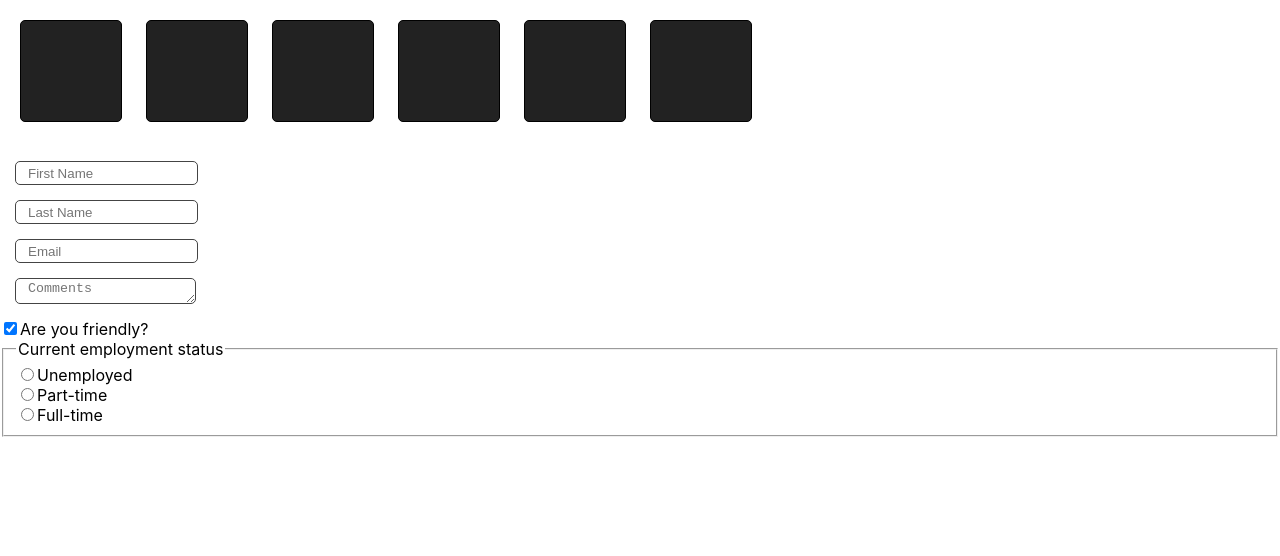
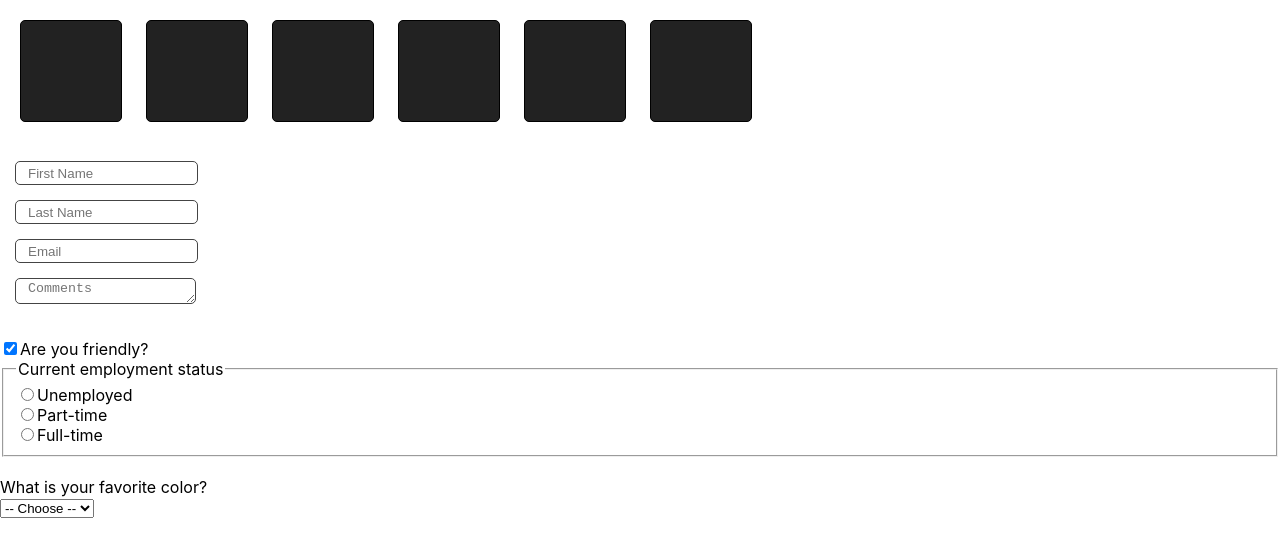
Before and after one commit to simon44LH/boxes-scrimba, a React (Create React App) app: page / in a window 1280 px wide. Shown: the top 556 px of the page. Built offline with nearby package versions, Linux system fonts and the light colour scheme.

Commit message:
added choose options

```diff
--- a/src/Form.jsx
+++ b/src/Form.jsx
@@ -9,9 +9,13 @@
     comments: "",
     isFriendly: true,
     employment: "",
+    favColor: "",
   });
 
+  console.log(formData.favColor);
+
   function handleChange(event) {
+    console.log(event);
     const { name, value, type, checked } = event.target;
     setFormData((prevFormData) => {
       return {
@@ -53,6 +57,8 @@
         onChange={handleChange}
         name="comments"
       />
+
+      <br />
       <input
         type="checkbox"
         id="isFriendly"
@@ -98,6 +104,25 @@
         <label htmlFor="full-time">Full-time</label>
         <br />
       </fieldset>
+
+      <br />
+      <label htmlFor="favColor">What is your favorite color?</label>
+      <br />
+      <select
+        id="favColor"
+        value={formData.favColor}
+        onChange={handleChange}
+        name="favColor"
+      >
+        <option value="">-- Choose --</option>
+        <option value="red">Red</option>
+        <option value="orange">Orange</option>
+        <option value="yellow">Yellow</option>
+        <option value="green">Green</option>
+        <option value="blue">Blue</option>
+        <option value="indigo">Indigo</option>
+        <option value="violet">Violet</option>
+      </select>
     </form>
   );
 }
```
